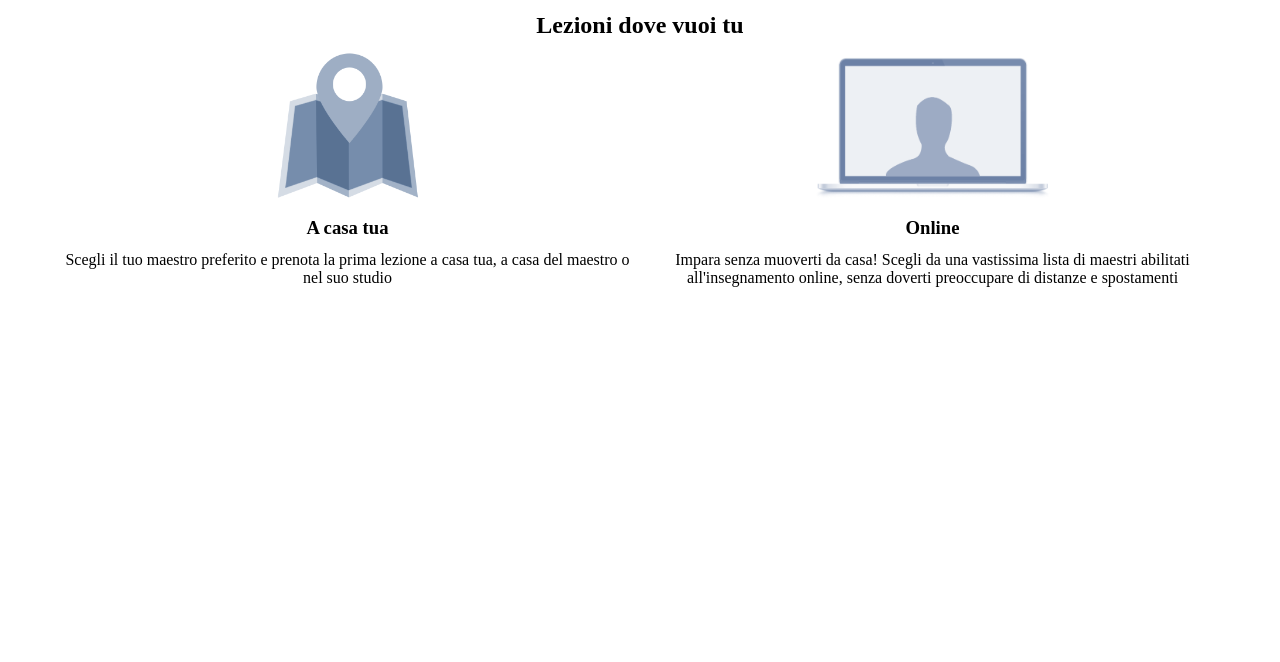
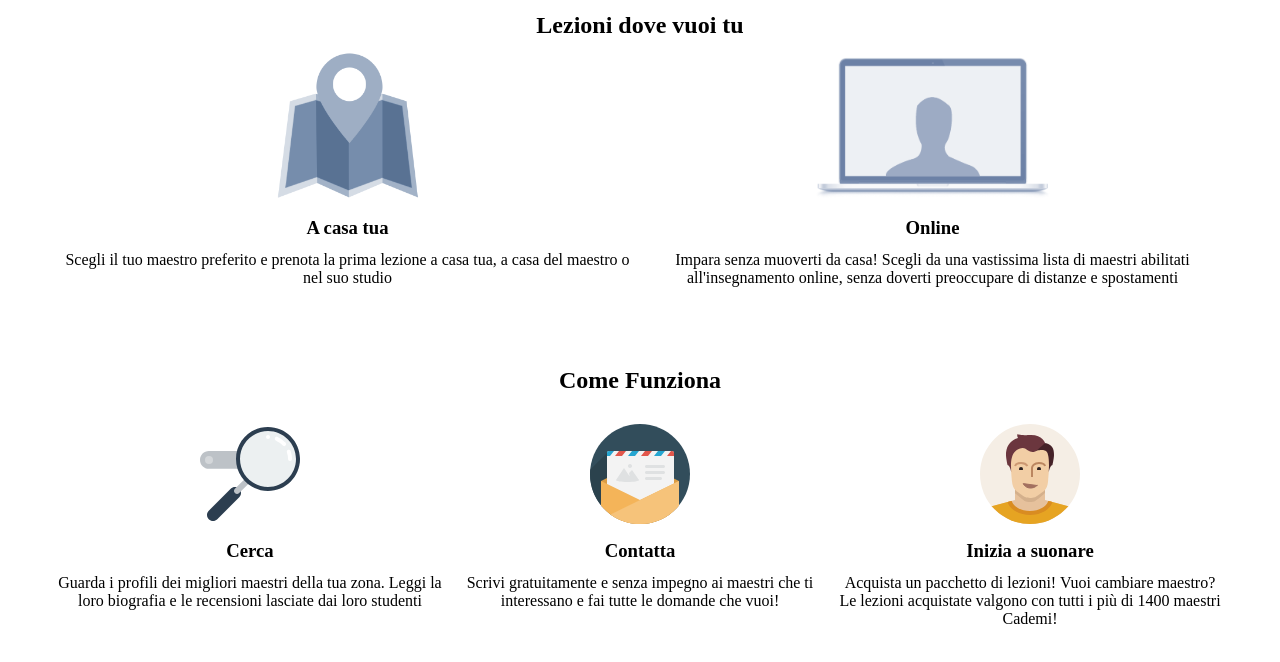
Before and after one commit to alessiobonetti/html-css-resp-wannabe-12bool, a plain HTML site: page index.html in a window 1280 px wide. Drawn offline with Linux system fonts and the light colour scheme.

Commit message:
main top
immagini centrate con testi

```diff
--- a/css/style.css
+++ b/css/style.css
@@ -2,6 +2,12 @@
   box-sizing: border-box;
   margin: 0;
   padding: 0;
+}
+
+.clear_box {
+  content: "";
+  display: table;
+  clear: both;
 }
 
 /* header */
@@ -26,6 +32,28 @@
 .teacher h3 {
   margin: 12px 0;
 }
-
 /* /header_teacher */
 /* /header */
+
+/* main */
+/* main top */
+.main_top {
+  margin: 50px 0;
+}
+/* main top title */
+.main_top_title_container {
+  padding: 30px 0;
+}
+/* /main top title */
+
+/* main top function */
+.main_function {
+  text-align: center;
+}
+
+.main_function h3 {
+  margin: 12px 0;
+}
+/* /main top function */
+/* /main top */
+/* /main */
--- a/index.html
+++ b/index.html
@@ -30,19 +30,53 @@
           <img src="img/icon/screen.png" alt="map logo">
           <h3>Online</h3>
           <p>Impara senza muoverti da casa! Scegli da una vastissima lista di maestri abilitati all'insegnamento online, senza doverti preoccupare di distanze e spostamenti</p>
-
         </div>
-
       </div>
       <!-- /teachers    -->
-
-
-
     </header>
     <!-- /header web site -->
 
     <!-- main web site -->
     <main>
+      <!-- main top -->
+      <section class="main_top">
+        <!-- title -->
+        <div class="main_top_title_container row">
+          <div class="header_title col-lg-12">
+            <h2>Come Funziona</h2>
+          </div>
+        </div>
+        <!-- /title -->
+
+        <!-- function -->
+        <!-- search -->
+        <div class="main_function row">
+          <div class="main_function_search col-lg-4">
+            <img src="img/search.svg" alt="magnifying glass">
+            <h3>Cerca</h3>
+            <p>Guarda i profili dei migliori maestri della tua zona. Leggi la loro biografia e le recensioni lasciate dai loro studenti</p>
+          </div>
+          <!-- /search -->
+
+          <!-- contact -->
+          <div class="main_function_contact col-lg-4">
+            <img src="img/letter.svg" alt="mail letter">
+            <h3>Contatta</h3>
+            <p>Scrivi gratuitamente e senza impegno ai maestri che ti interessano e fai tutte le domande che vuoi!</p>
+          </div>
+          <!-- /contact -->
+
+          <!-- play -->
+          <div class="main_function_play col-lg-4">
+            <img src="img/male.svg" alt="draw man">
+            <h3>Inizia a suonare</h3>
+            <p>Acquista un pacchetto di lezioni! Vuoi cambiare maestro? Le lezioni acquistate valgono con tutti i più di 1400 maestri Cademi!</p>
+          </div>
+          <!-- /play -->
+        </div>
+        <!-- /function -->
+      </section>
+      <!-- /main top -->
 
     </main>
     <!-- /main web site -->
```
